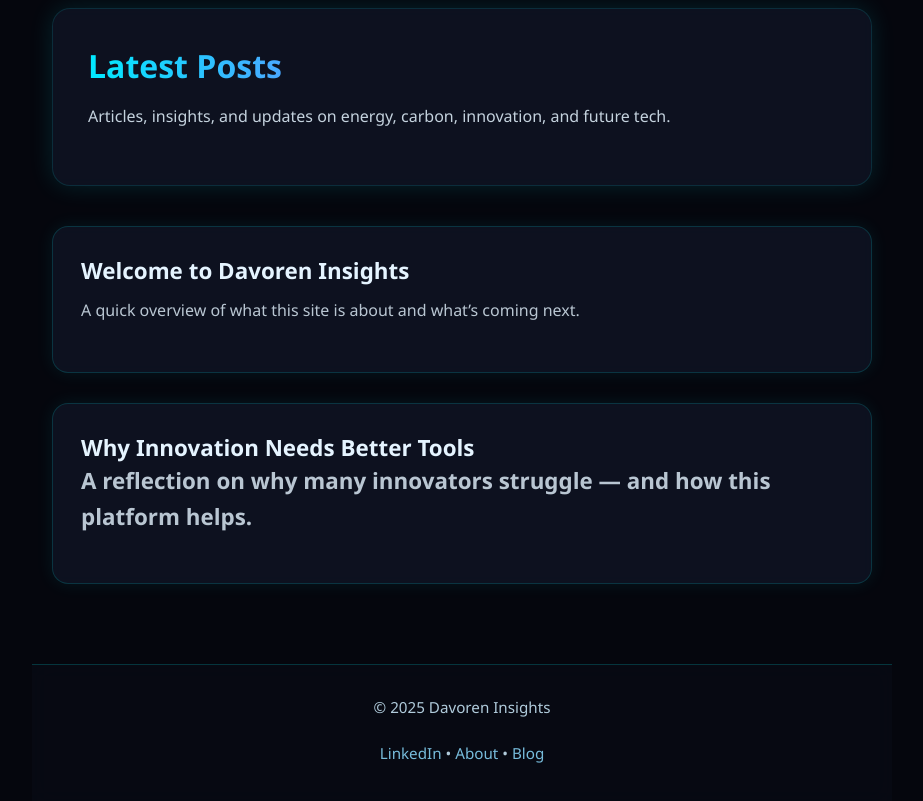
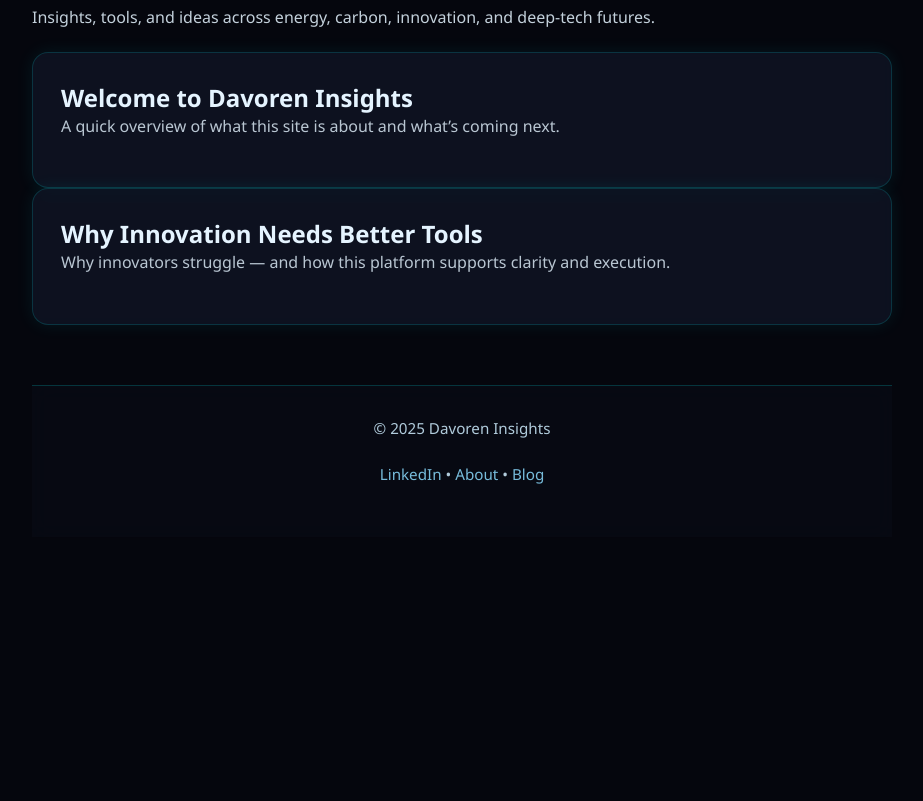
Before and after one commit to doglikevulturesBD/DavorenInsights, a plain HTML site: page blog.html in a window 1280 px wide. Shown: the part 668-1469 px from the top of the page, without its empty margins (178-1101 px from the left). After the commit the page ends 1285 px from the top, so only its background shows below. Drawn offline with Linux system fonts and the light colour scheme.

Commit message:
Update blog.html

```diff
--- a/blog.html
+++ b/blog.html
@@ -33,27 +33,25 @@
 
     </div>
 
-<section class="page-section">
+<section class="blog-hero">
+    <h1>Blog</h1>
+    <p>Insights, tools, and ideas across energy, carbon, innovation, and deep-tech futures.</p>
+</section>
 
-    <div class="section-box">
-        <h2>Latest Posts</h2>
-        <p>Articles, insights, and updates on energy, carbon, innovation, and future tech.</p>
+<section class="blog-container">
+
+    <div class="blog-card">
+        <h2>Welcome to Davoren Insights</h2>
+        <p>A quick overview of what this site is about and what’s coming next.</p>
     </div>
 
-    <div class="blog-list">
+    <div class="blog-card">
+        <h2>Why Innovation Needs Better Tools</h2>
+        <p>Why innovators struggle — and how this platform supports clarity and execution.</p>
+    </div>
 
-        <div class="blog-card">
-            <h3>Welcome to Davoren Insights</h3>
-            <p>A quick overview of what this site is about and what’s coming next.</p>
-        </div>
+</section>
 
-        <div class="blog-card">
-            <h3>Why Innovation Needs Better Tools</hh3>
-            <p>A reflection on why many innovators struggle — and how this platform helps.</p>
-        </div>
-
-    </div>
-</section>
 
 
 </body>
```
